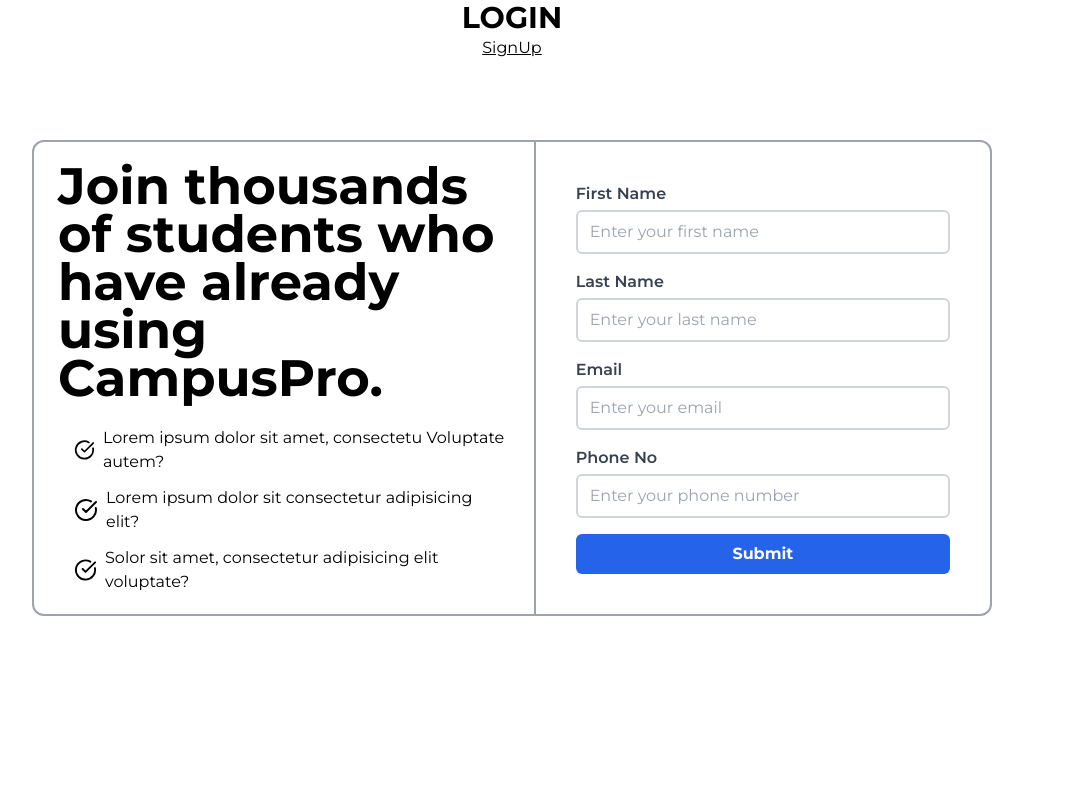
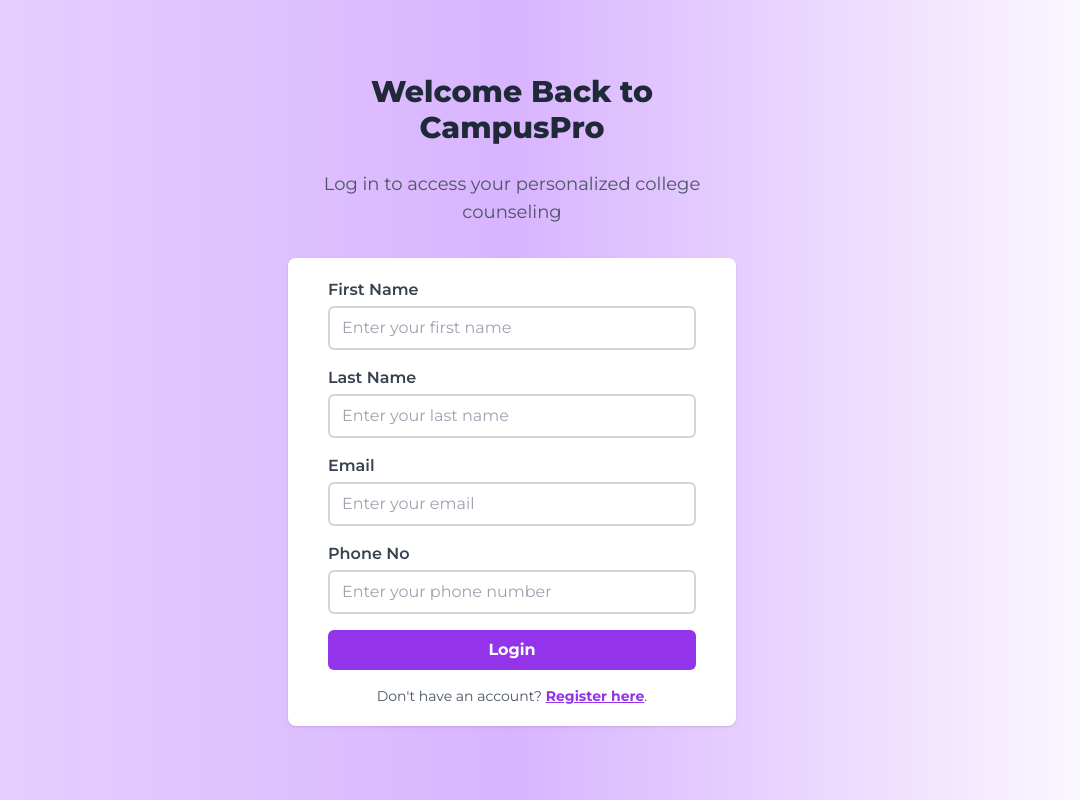
Before and after one commit to NilanchalaPanda/campusPro, a Next.js app: page /login in a window 1280 px wide. Shown: the whole page, without its empty margins (128-1208 px from the left). Built offline with nearby package versions, Linux system fonts and the light colour scheme.

Commit message:
add styling in login and singup page

```diff
--- a/app/(auth)/login/page.jsx
+++ b/app/(auth)/login/page.jsx
@@ -3,34 +3,18 @@ import Link from 'next/link'
 
 function page() {
   return (
-    <div className='flex flex-col items-center justify-center'>
-      <h1 className='text-3xl font-bold'>LOGIN</h1>
-      <Link href='/signup' className='underline'>
-        SignUp
-      </Link>
-      <div className='mx-auto my-7 flex w-[95%] flex-col items-center justify-center rounded-xl border-2 border-gray-400 md:mt-20 md:w-[75%] md:flex-row'>
-        <div className='w-full space-y-6 px-6 py-5 md:w-[55%]'>
-          <p className='text-3xl font-bold md:text-[3.2rem] md:leading-[3rem]'>
-            Join thousands of students who have already using CampusPro.
-          </p>
+    <div className='flex flex-col items-center justify-center min-h-screen bg-gradient-to-r from-purple-200 via-purple-300  py-12 px-4 sm:px-6 lg:px-8'>
 
-          <div className='hidden md:block md:space-y-3 md:pl-4'>
-            <p className='flex items-center justify-start gap-x-2'>
-              <CircleCheckBig />
-              Lorem ipsum dolor sit amet, consectetu Voluptate autem?
-            </p>
-            <p className='flex items-center justify-start gap-x-2'>
-              <CircleCheckBig /> Lorem ipsum dolor sit consectetur adipisicing
-              elit?
-            </p>
-            <p className='flex items-center justify-start gap-x-2'>
-              <CircleCheckBig /> Solor sit amet, consectetur adipisicing elit
-              voluptate?
+      <div className='max-w-md w-full space-y-8'>
+        <div className='text-center'>
+          <h1 className='text-3xl font-extrabold text-gray-800 mb-6'>
+            Welcome Back to CampusPro
+          </h1>
+          <p className='text-lg text-gray-600'>
+            Log in to access your personalized college counseling
           </p>
         </div>
-        </div>
-        <div className='w-full border-t-2 border-gray-400 p-5 md:w-1/2 md:border-l-2 md:border-t-0 md:p-10'>
-          <div>
+        <div className='bg-white py-5 px-6 shadow rounded-lg sm:px-10'>
           <form className='space-y-4'>
             <div>
               <label className='block font-semibold text-gray-700'>
@@ -39,7 +23,7 @@ function page() {
               <input
                 type='text'
                 placeholder='Enter your first name'
-                  className='mt-1 w-full rounded-md border-2 border-gray-300 px-3 py-2 focus:border-blue-500 focus:ring-blue-500'
+                className='mt-1 w-full rounded-md border-2 border-gray-300 px-3 py-2 focus:border-purple-500 focus:ring-purple-500'
               />
             </div>
             <div>
@@ -49,7 +33,7 @@ function page() {
               <input
                 type='text'
                 placeholder='Enter your last name'
-                  className='mt-1 w-full rounded-md border-2 border-gray-300 px-3 py-2 focus:border-blue-500 focus:ring-blue-500'
+                className='mt-1 w-full rounded-md border-2 border-gray-300 px-3 py-2 focus:border-purple-500 focus:ring-purple-500'
               />
             </div>
             <div>
@@ -59,7 +43,7 @@ function page() {
               <input
                 type='email'
                 placeholder='Enter your email'
-                  className='mt-1 w-full rounded-md border-2 border-gray-300 px-3 py-2 focus:border-blue-500 focus:ring-blue-500'
+                className='mt-1 w-full rounded-md border-2 border-gray-300 px-3 py-2 focus:border-purple-500 focus:ring-purple-500'
               />
             </div>
             <div>
@@ -69,17 +53,22 @@ function page() {
               <input
                 type='tel'
                 placeholder='Enter your phone number'
-                  className='mt-1 w-full rounded-md border-2 border-gray-300 px-3 py-2 focus:border-blue-500 focus:ring-blue-500'
+                className='mt-1 w-full rounded-md border-2 border-gray-300 px-3 py-2 focus:border-purple-500 focus:ring-purple-500'
               />
             </div>
             <button
               type='submit'
-                className='mt-6 w-full rounded-md bg-blue-600 px-4 py-2 font-bold text-white hover:bg-blue-700'
+              className='mt-6 w-full rounded-md bg-purple-600 px-4 py-2 font-bold text-white hover:bg-purple-700'
             >
-                Submit
+              Login
             </button>
+            <p className='mt-4 text-center text-sm text-gray-600'>
+              Don't have an account?{' '}
+              <Link href='/signup' className='font-bold text-purple-600 underline'>
+                Register here
+              </Link>.
+            </p>
           </form>
-          </div>
         </div>
       </div>
     </div>
--- a/app/(auth)/signup/_components/AcademicInformation.jsx
+++ b/app/(auth)/signup/_components/AcademicInformation.jsx
@@ -171,12 +171,15 @@ const AcademicInformation = ({ nextStep }) => {
         )}
       </div>
 
-      <button
-        type='submit'
-        className='w-full rounded-md bg-indigo-600 py-2 text-white hover:bg-indigo-700'
-      >
-        Next
-      </button>
+      <div className='flex justify-end'>
+
+        <button
+          type='submit'
+          className='inline-flex items-center rounded-md border border-transparent bg-indigo-600 px-4 py-2 text-sm font-medium text-white shadow-sm hover:bg-indigo-700'
+        >
+          Next
+        </button>
+      </div>
     </form>
   )
 }
--- a/app/(auth)/signup/_components/BasicInformation.jsx
+++ b/app/(auth)/signup/_components/BasicInformation.jsx
@@ -24,7 +24,18 @@ const BasicInformation = ({ nextStep }) => {
   return (
     <form onSubmit={handleSubmit(onSubmit)} className='space-y-4'>
       <div>
-        <label className='block text-gray-700'>Name</label>
+        <h1 className='text-3xl font-bold'>
+          Engineering Your Future: Start with the Basics
+        </h1>
+        <p className='font-semibold text-black'>
+          Let’s lay the foundation by sharing your name, contact details, and
+          current location. Every great engineer starts with a strong base!
+        </p>
+      </div>
+      <div>
+        <label className='block font-medium text-black'>
+        Full Name
+        </label>
         <Controller
           name='studentName'
           control={control}
@@ -43,7 +54,9 @@ const BasicInformation = ({ nextStep }) => {
       </div>
 
       <div>
-        <label className='block text-gray-700'>Email Address</label>
+        <label className='block font-medium text-black'>
+           Email Address
+        </label>
         <Controller
           name='studentEmailAddress'
           control={control}
@@ -62,7 +75,9 @@ const BasicInformation = ({ nextStep }) => {
       </div>
 
       <div>
-        <label className='block text-gray-700'>Phone Number</label>
+        <label className='block font-medium text-black'>
+         Phone Number
+        </label>
         <Controller
           name='studentPhoneNumber'
           control={control}
@@ -81,7 +96,9 @@ const BasicInformation = ({ nextStep }) => {
       </div>
 
       <div>
-        <label className='block text-gray-700'>City</label>
+        <label className='block font-medium text-black'>
+            City
+        </label>
         <Controller
           name='studentCurrentLocation.city'
           control={control}
@@ -102,7 +119,9 @@ const BasicInformation = ({ nextStep }) => {
       </div>
 
       <div>
-        <label className='block text-gray-700'>State</label>
+        <label className='block font-medium text-black'>
+           State
+        </label>
         <Controller
           name='studentCurrentLocation.state'
           control={control}
@@ -122,12 +141,15 @@ const BasicInformation = ({ nextStep }) => {
         )}
       </div>
 
-      <button
-        type='submit'
-        className='w-full rounded-md bg-indigo-600 py-2 text-white hover:bg-indigo-700'
-      >
-        Next
-      </button>
+      <div className='flex justify-end'>
+
+        <button
+          type='submit'
+          className='inline-flex items-center rounded-md border border-transparent bg-indigo-600 px-4 py-2 text-sm font-medium text-white shadow-sm hover:bg-indigo-700'
+        >
+          Next
+        </button>
+      </div>
     </form>
   )
 }
--- a/app/(auth)/signup/_components/CollegePreference.jsx
+++ b/app/(auth)/signup/_components/CollegePreference.jsx
@@ -149,12 +149,15 @@ const CollegePreference = ({ nextStep }) => {
         )}
       </div>
 
-      <button
-        type='submit'
-        className='w-full rounded-md bg-indigo-600 py-2 text-white hover:bg-indigo-700'
-      >
-        Next
-      </button>
+      <div className='flex justify-end'>
+
+        <button
+          type='submit'
+          className='inline-flex items-center rounded-md border border-transparent bg-indigo-600 px-4 py-2 text-sm font-medium text-white shadow-sm hover:bg-indigo-700'
+        >
+          Next
+        </button>
+      </div>
     </form>
   )
 }
--- a/app/(auth)/signup/_components/FinanceNdReservationInformation.jsx
+++ b/app/(auth)/signup/_components/FinanceNdReservationInformation.jsx
@@ -176,12 +176,15 @@ const FinanceNdReservationInformation = ({ nextStep }) => {
         )}
       </div>
 
-      <button
-        type='submit'
-        className='w-full rounded-md bg-indigo-600 py-2 text-white hover:bg-indigo-700'
-      >
-        Next
-      </button>
+      <div className='flex justify-end'>
+
+        <button
+          type='submit'
+          className='inline-flex items-center rounded-md border border-transparent bg-indigo-600 px-4 py-2 text-sm font-medium text-white shadow-sm hover:bg-indigo-700'
+        >
+          Next
+        </button>
+      </div>
     </form>
   )
 }
--- a/app/components/HeroSection.jsx
+++ b/app/components/HeroSection.jsx
@@ -4,29 +4,39 @@ import React from 'react'
 
 function HeroSection() {
   return (
-    <main className='flex h-[80vh] flex-col items-center justify-center gap-y-5 px-4 text-center'>
-      <h1 className='text-[2.6rem] font-extrabold leading-[3.3rem] md:text-[6rem] md:leading-[5.5rem]'>
+    <section className='flex flex-col md:flex-row h-[80vh] items-center justify-between px-4 md:px-8'>
+      <div className='flex flex-col items-start w-full md:w-1/2 space-y-6 md:space-y-8'>
+        <h1 className='text-3xl font-extrabold leading-tight md:text-5xl md:leading-[4rem]'>
           The Complete AI based <br className='hidden md:block' /> College Chatbot
         </h1>
-      <p className='text-md font-semibold md:text-xl'>
+        <p className='text-lg font-medium md:text-xl'>
           The all-in-one platform for answering all your queries related to
           Engineering Colleges.
         </p>
 
-      <div className='flex flex-col gap-y-3 md:flex-row md:gap-x-4'>
-        <button className='flex gap-x-1 bg-violet-800 px-4 py-2 text-white'>
-          Get Started - Its free
+        <div className='flex flex-col md:flex-row md:gap-x-4'>
+          <button className='flex items-center gap-x-2 bg-violet-800 px-4 py-2 text-white rounded-md shadow-md hover:bg-violet-700'>
+            Get Started - It's Free
             <MoveUpRight />
           </button>
 
           <Link
             href='/chat'
-          className='flex gap-x-2 bg-gray-500 px-4 py-2 text-white'
+            className='flex items-center gap-x-2 mt-4 md:mt-0 bg-gray-500 px-4 py-2 text-white rounded-md shadow-md hover:bg-gray-400'
           >
             Chatting Page <ChartBarIcon />
           </Link>
         </div>
-    </main>
+      </div>
+
+      <div className='w-full md:w-1/2 flex justify-center md:justify-end'>
+        <img
+          src='/path-to-your-image.jpg'
+          alt='College Counseling'
+          className='object-cover w-full h-full max-w-md md:max-w-lg rounded-lg shadow-lg'
+        />
+      </div>
+    </section>
   )
 }
 
```
Also changed, not shown: app/(auth)/signup/_components/ReviewNdSubmit.jsx (+25 -11 lines). Lines whose indentation alone changed are shown as unchanged.
